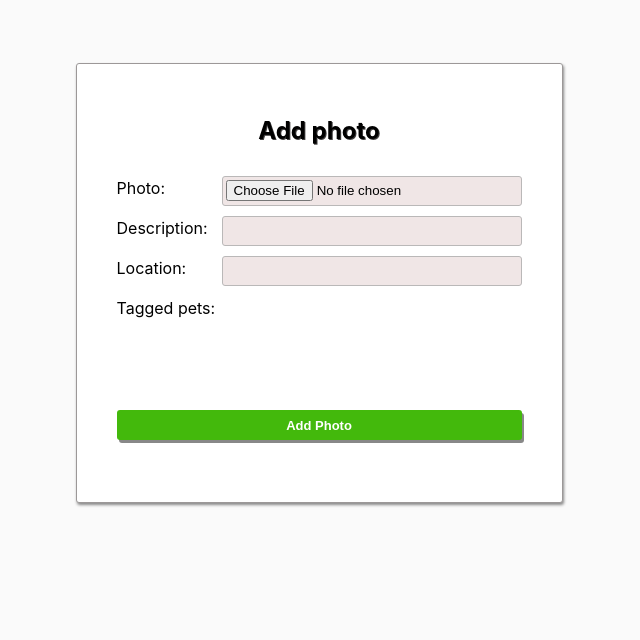
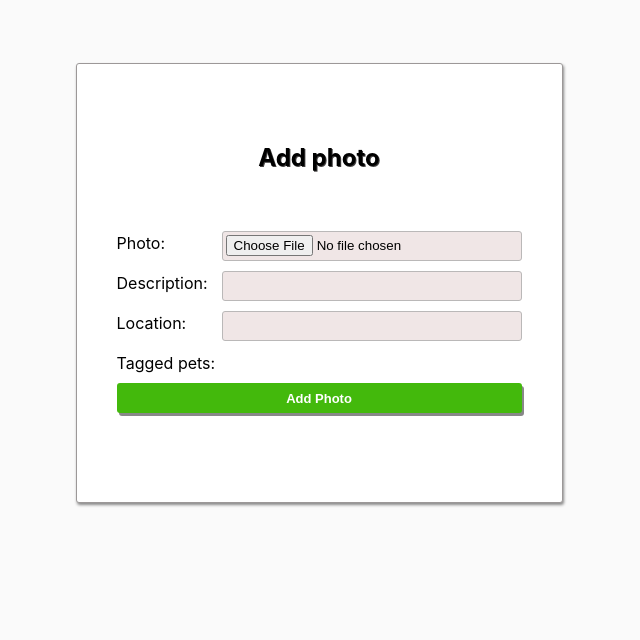
Before and after one commit to xaoccc/Petstagram, a Django app: page /photos/add/ in a window 1280 px wide. Shown: the part 87-727 px from the top of the page, without its empty margins (321-961 px from the left). Run offline with Django 4.2, Linux system fonts and the light colour scheme; data that the repository does not hold is empty.

Commit message:
photo add with option of adding multiple tagged pets

```diff
--- a/static/css/photoDetails.css
+++ b/static/css/photoDetails.css
@@ -66,3 +66,11 @@
     width: 20px;
     margin-left: 5px;
 }
+
+#id_tagged_pets {
+    height: unset;
+}
+
+#id_tagged_pets input {
+    max-width: 5rem;
+}
```
